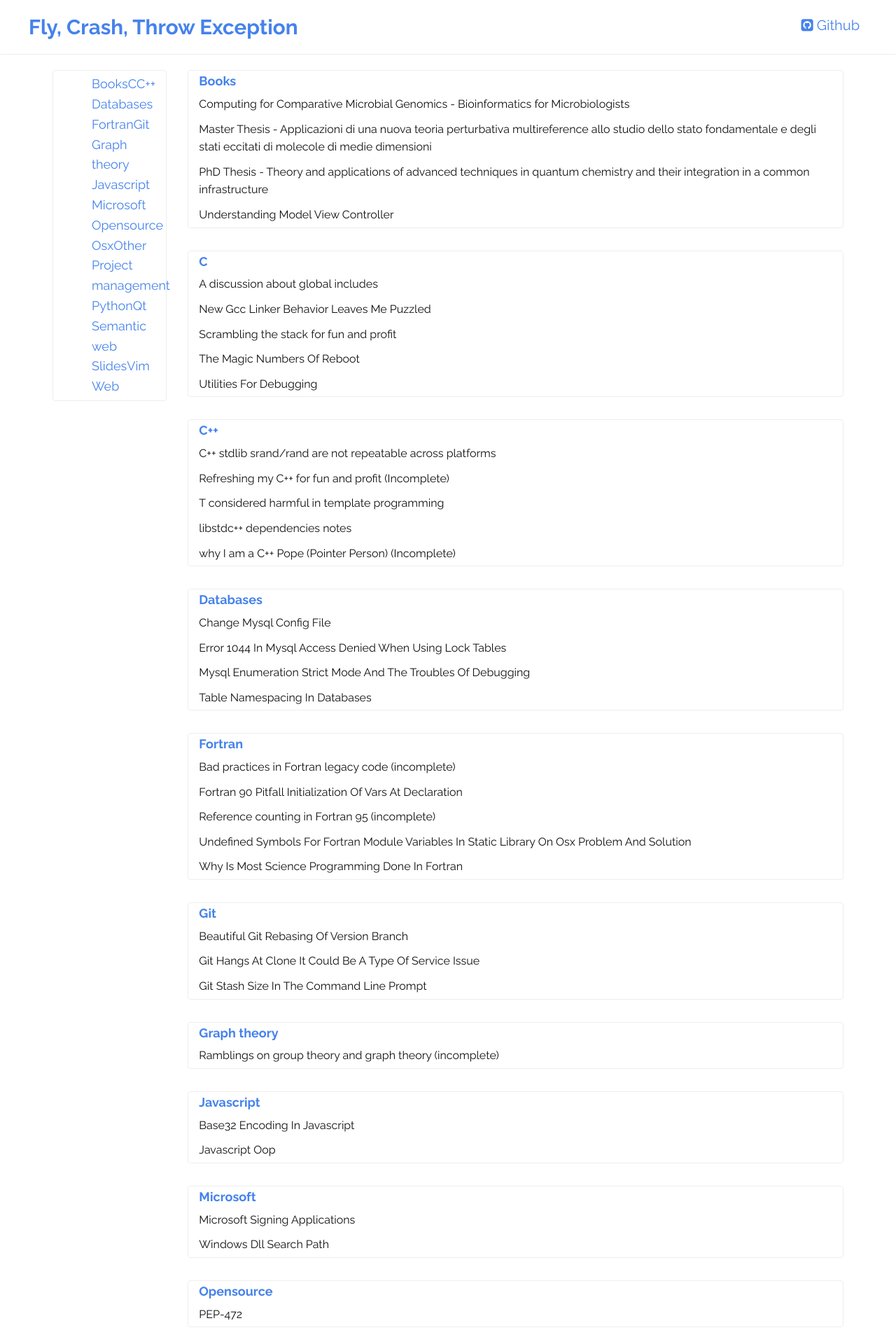
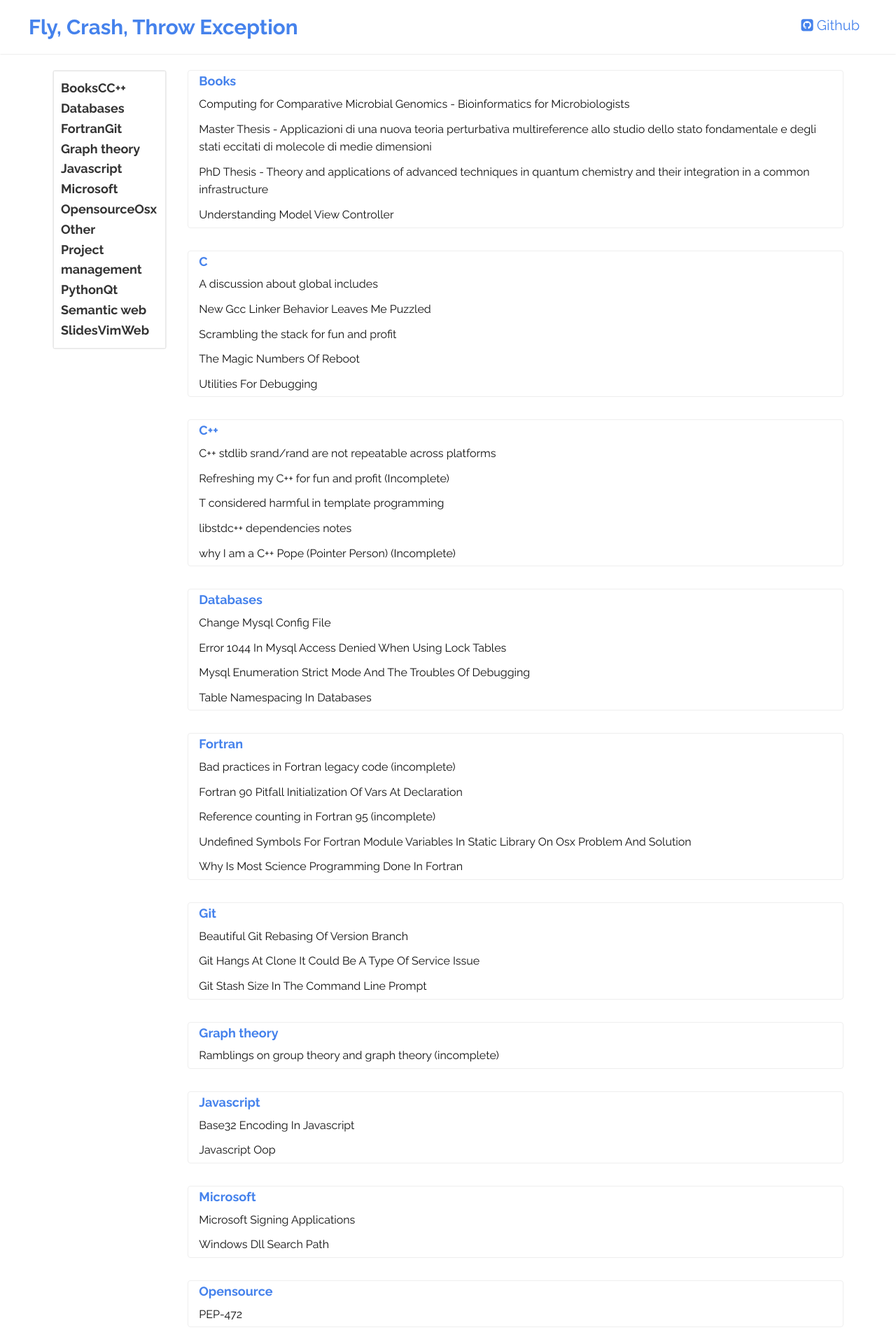
Before and after one commit to stefanoborini/stefanoborini.github.io, a Jekyll site: the page built from index.html, in a window 1280 px wide. Shown: the top 1920 px of the page at 70% size. Built offline with Jekyll 4.4.1, drawn with Linux system fonts in a browser that asks for light colours; the list of posts is cut into pages by our own code.

Commit message:
Fixing menu again

```diff
--- a/_sass/_layout.scss
+++ b/_sass/_layout.scss
@@ -102,14 +102,29 @@ footer {
     border: 1px solid $grey-color-light;
 }
 
+.sidemenu ul {
+    list-style: none;
+    padding: 0;
+    text-align: justify;
+}
+
+.sidemenu ul > li {
+    font-weight: bold;
+    font-size: 18px;
+}
+
+.sidemenu {
+    padding: 10px;
+    border: 1px solid $grey-color-light;
+}
+
+
 .post-img img {
     width: 100%;
 }
 
 
 .pack {
-
-
     display: -webkit-inline-flex;
     display: -ms-inline-flexbox;
     display: inline-flex;
--- a/index.html
+++ b/index.html
@@ -6,12 +6,12 @@ layout: default
     <div class="row pack">
         <div class="col-md-2 col-sm-2 card" >
             <div class="panel panel-default">
-              <div class="panel-body">
+              <div class="panel-body sidemenu">
                 <ul>
                 {% assign sorted_cats = site.categories | sort %}
                 {% for category in sorted_cats %}
                     {% capture category_name %}{{ category | first }}{% endcapture %}
-                    <li class="panel-title pull-left" style="list-style-type: none;">{{ category_name | capitalize }}</li>
+                    <li class="pull-left">{{ category_name | capitalize }}</li>
                 {% endfor %}
                 </ul>
               </div>
```
